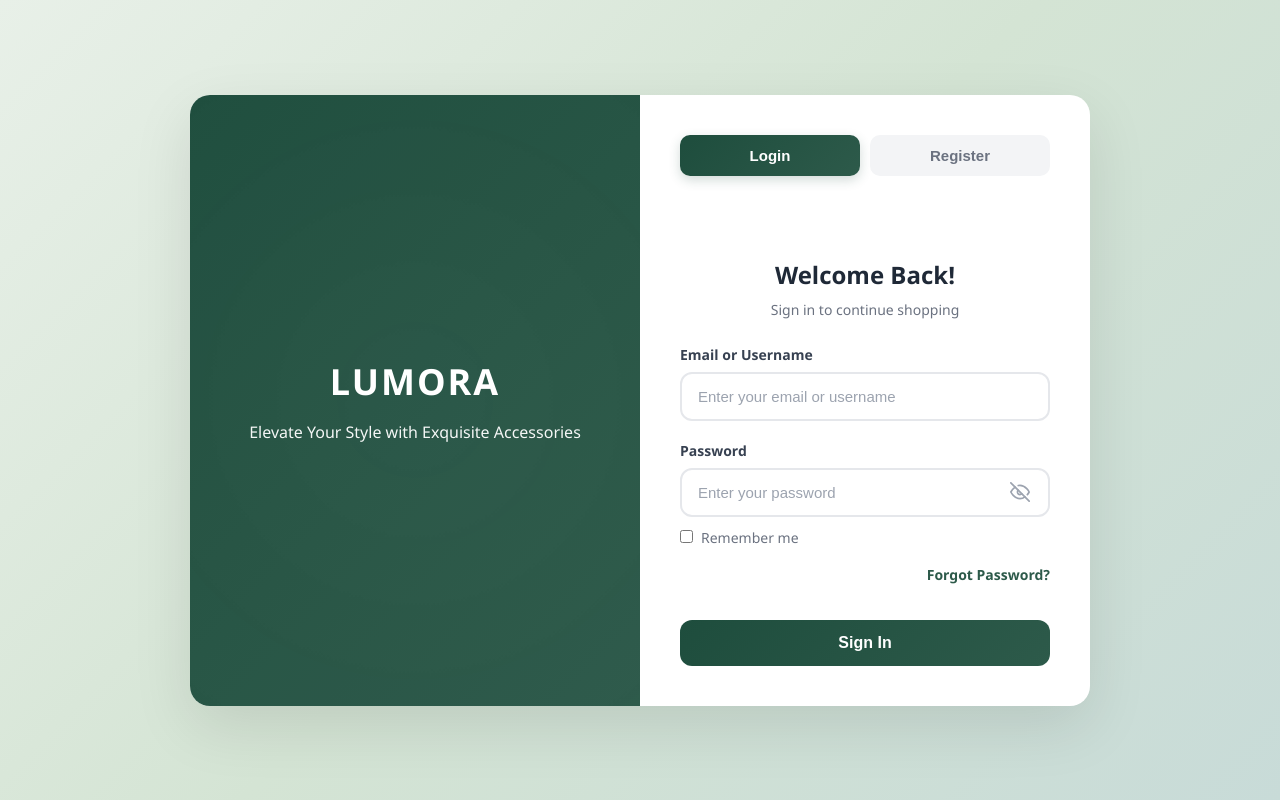
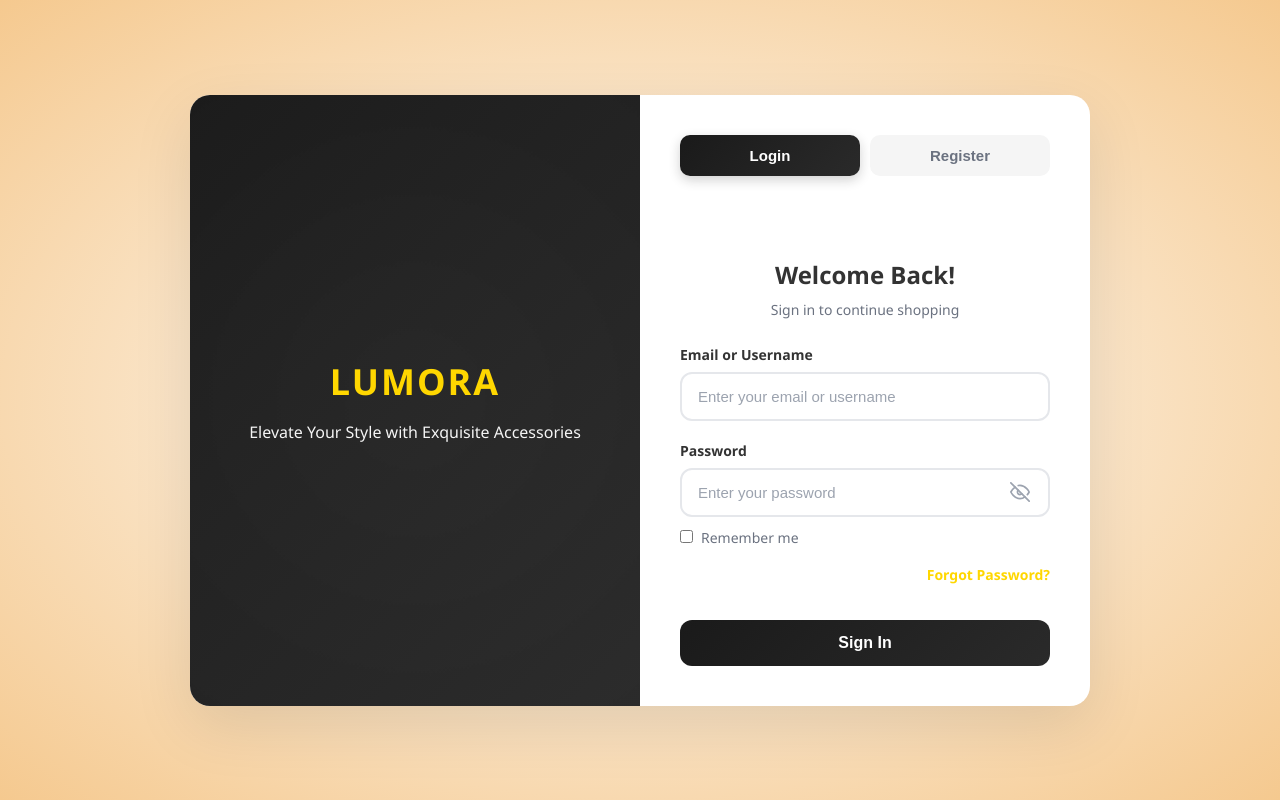
Before and after one commit to MJTeopaco/Lumora_AI-Powered_E-Commerce_Website, a PHP site: page /login in a window 1280 px wide. Run offline with PHP 8.4, Linux system fonts and the light colour scheme; some libraries are stand-ins or nearby versions.

Commit message:
fix some issues

```diff
--- a/public/css/auth.css
+++ b/public/css/auth.css
@@ -4,9 +4,19 @@
     box-sizing: border-box;
 }
 
+/* Define the new color variables for clarity */
+:root {
+    --primary-color: #1a1a1a; /* Deep Black */
+    --accent-color: #ffd700; /* Gold */
+    --light-bg: #f5f5f5;
+    --dark-text: #333333;
+    --light-text: #ffffff;
+}
+
 body {
     font-family: 'Segoe UI', Tahoma, Geneva, Verdana, sans-serif;
-    background: linear-gradient(135deg, #e8f0e8 0%, #d4e4d4 50%, #c8dbd8 100%);
+    /* Updated background to a gold gradient similar to the image */
+    background: radial-gradient(white, #f5c98f);
     min-height: 100vh;
     display: flex;
     align-items: center;
@@ -28,13 +38,14 @@ body {
 }
 
 .brand-section {
-    background: linear-gradient(135deg, #1e4d3d 0%, #2d5a4a 100%);
+    /* Updated background to deep black gradient */
+    background: linear-gradient(135deg, var(--primary-color) 0%, #2a2a2a 100%);
     padding: 40px 30px;
     display: flex;
     flex-direction: column;
     justify-content: center;
     align-items: center;
-    color: white;
+    color: var(--light-text);
     position: relative;
     overflow: hidden;
 }
@@ -62,6 +73,8 @@ body {
     position: relative;
     z-index: 1;
     letter-spacing: 2px;
+    /* Changed logo color to gold accent */
+    color: var(--accent-color);
 }
 
 .brand-tagline {
@@ -93,7 +106,7 @@ body {
     flex: 1;
     padding: 12px;
     border: none;
-    background: #f3f4f6;
+    background: var(--light-bg);
     color: #6b7280;
     font-size: 15px;
     font-weight: 600;
@@ -109,9 +122,11 @@ body {
 }
 
 .tab-btn.active {
-    background: linear-gradient(135deg, #1e4d3d 0%, #2d5a4a 100%);
-    color: white;
-    box-shadow: 0 4px 12px rgba(30, 77, 61, 0.2);
+    /* Updated active tab background to black gradient */
+    background: linear-gradient(135deg, var(--primary-color) 0%, #2a2a2a 100%);
+    color: var(--light-text);
+    /* Shadow uses a slightly lighter black for visibility */
+    box-shadow: 0 4px 12px rgba(26, 26, 26, 0.2);
 }
 
 /* FIXED: Better form content positioning and transitions */
@@ -135,7 +150,7 @@ body {
 h2 {
     font-size: 24px;
     margin-bottom: 8px;
-    color: #1f2937;
+    color: var(--dark-text);
     text-align: center;
 }
 
@@ -154,7 +169,7 @@ h2 {
 label {
     display: block;
     margin-bottom: 8px;
-    color: #374151;
+    color: var(--dark-text);
     font-size: 14px;
     font-weight: 600;
 }
@@ -239,7 +256,8 @@ input::placeholder {
 }
 
 .forgot-password a {
-    color: #2d5a4a;
+    /* Updated link color to gold accent */
+    color: var(--accent-color);
     text-decoration: none;
     font-size: 14px;
     font-weight: 600;
@@ -255,7 +274,8 @@ input::placeholder {
     width: 100%;
     padding: 14px;
     border: none;
-    background: linear-gradient(135deg, #1e4d3d 0%, #2d5a4a 100%);
+    /* Updated submit button background to black gradient */
+    background: linear-gradient(135deg, var(--primary-color) 0%, #2a2a2a 100%);
     color: white;
     font-size: 16px;
     font-weight: 600;
```
Also changed, not shown: other parts of public/css/auth.css (+41 -24 lines).
